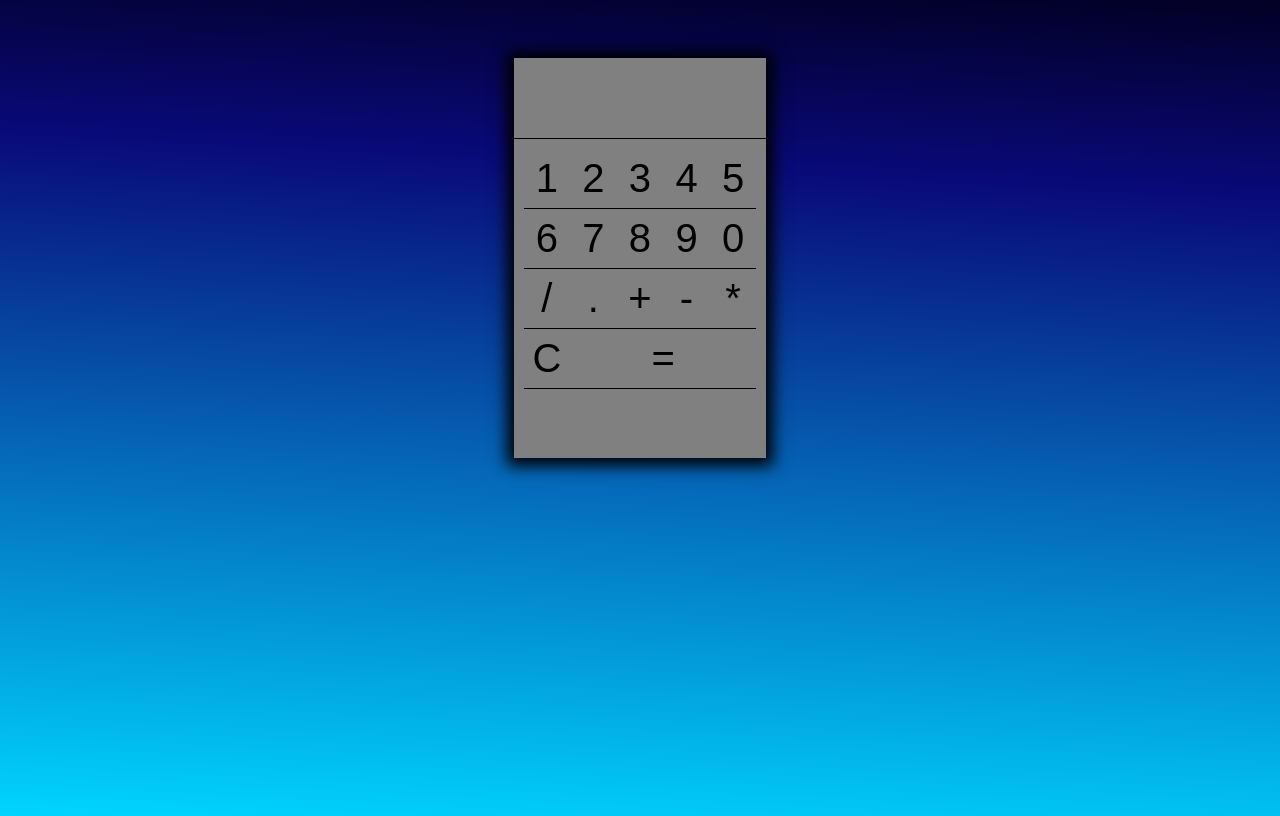
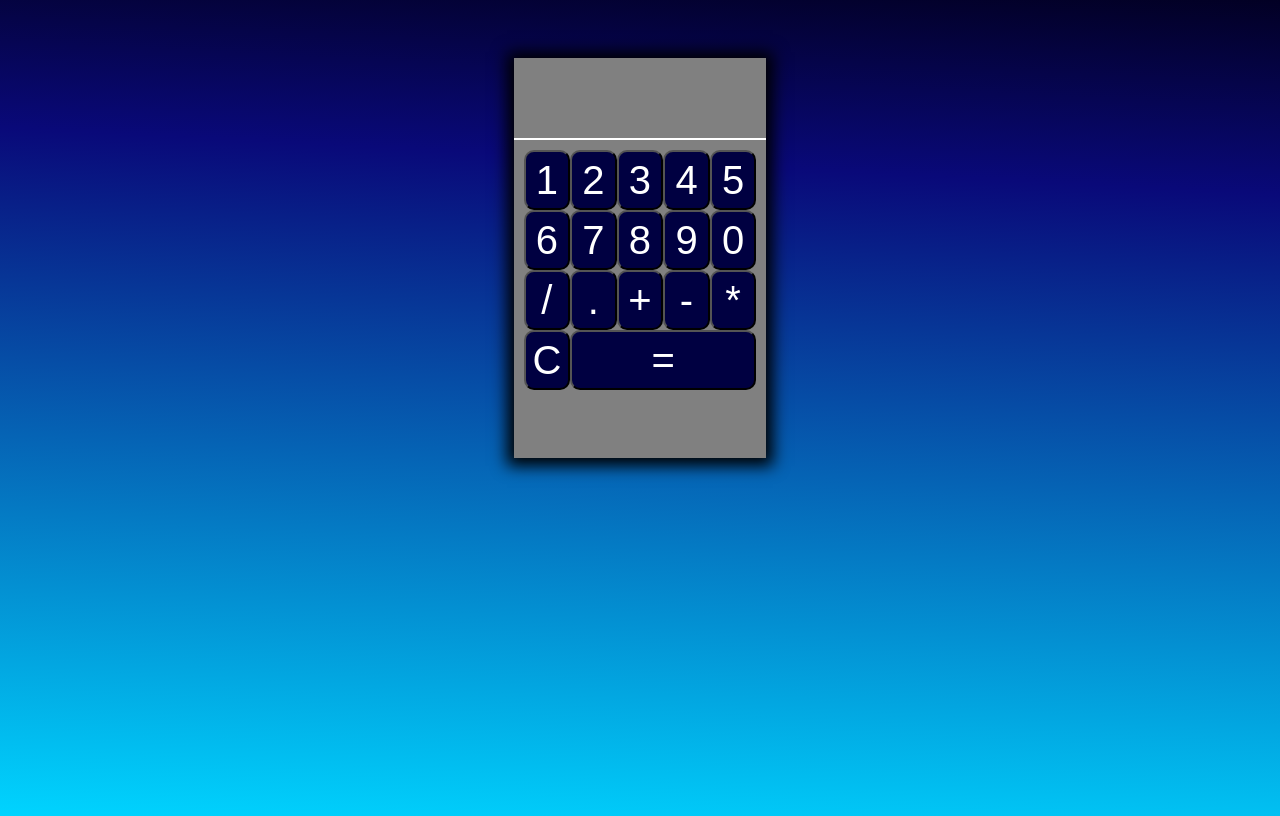
Before and after one commit to abdallah-hatem/calculator_javaScript, a plain HTML site: page index.html in a window 1280 px wide. Drawn offline with Linux system fonts and the light colour scheme.

Commit message:
Update style.css

```diff
--- a/style.css
+++ b/style.css
@@ -23,13 +23,14 @@ body {
    width: 20%;
    height: 60px;
    cursor: pointer;
-   background-color: grey;
-   border: none;
+   background-color: rgb(73, 52, 52);
    transition: 0.2s ease-in-out;
-   border-bottom: 0.5px solid;
+   border-radius: 10px;
+   background-color: rgb(0, 0, 65);
+   color: white;
 }
 .buttons button:hover {
-   background-color: rgb(58, 58, 58);
+   background-color: rgb(0, 0, 131);
 }
 .buttons #equal {
    font-size: 40px;
@@ -42,7 +43,7 @@ body {
    width: 100%;
    height: 80px;
    font-size: 40px;
-   border-bottom: 1px solid;
+   border-bottom: 2px solid white;
    text-align: left;
 }
 .container {
```
